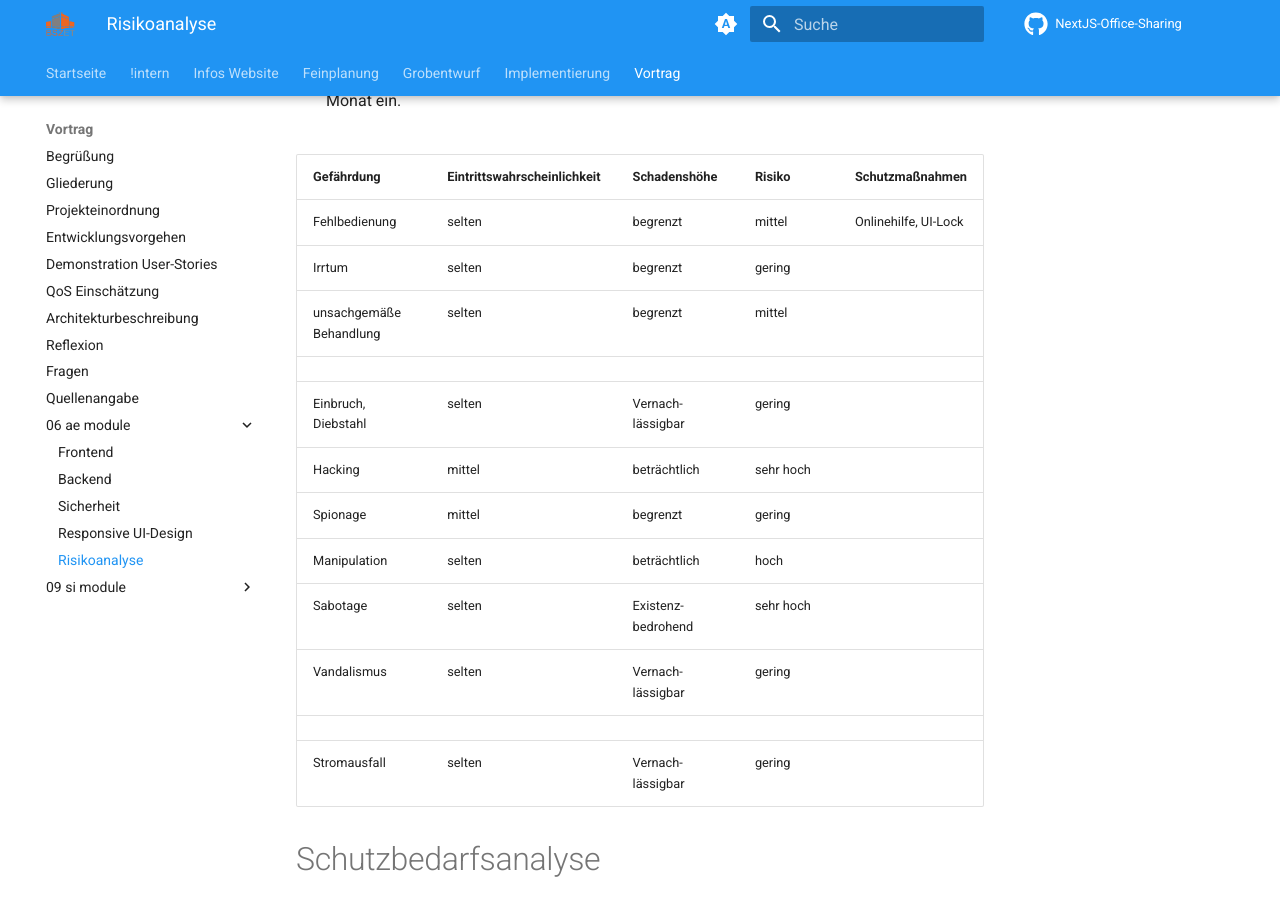
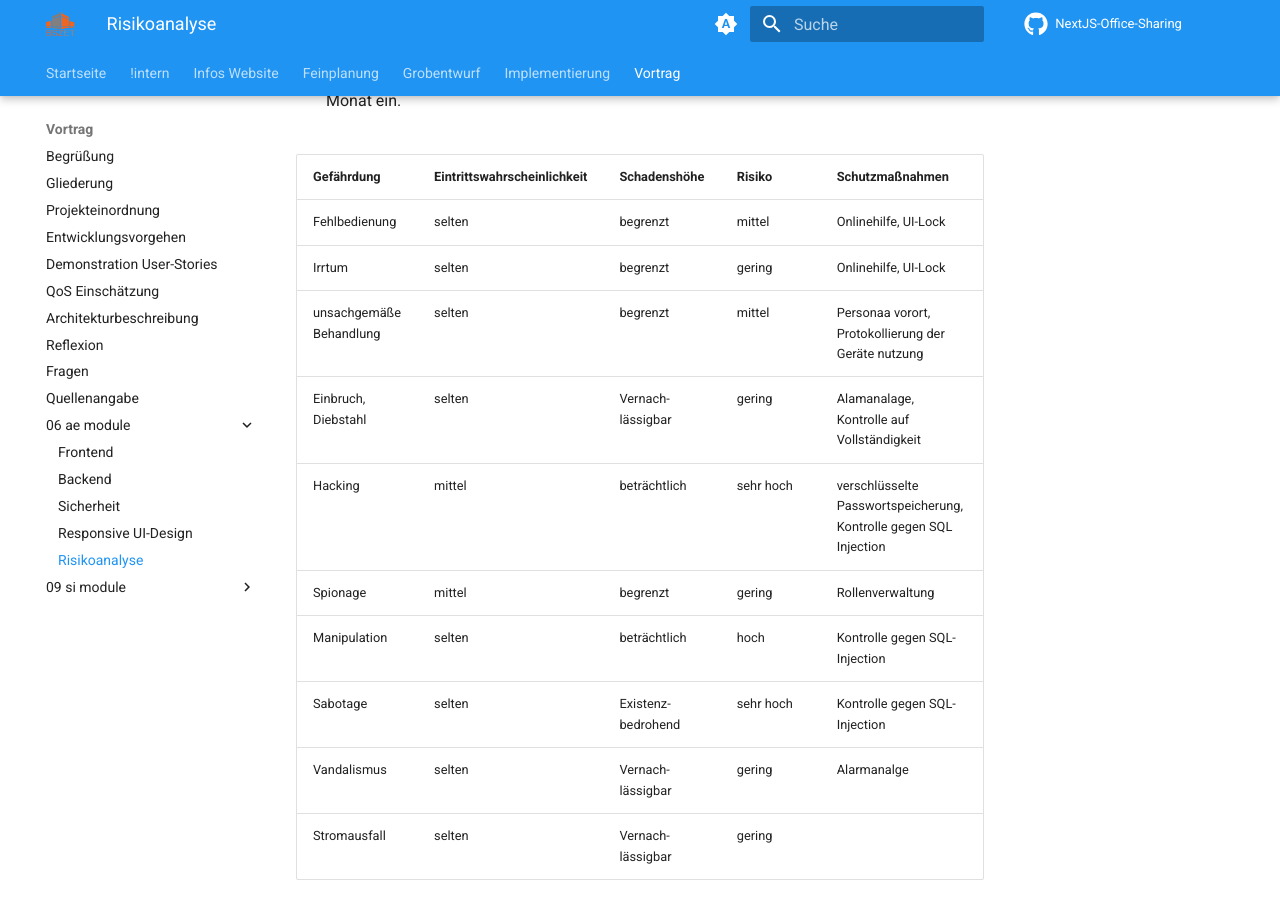
Before and after one commit to gz-bad-erzland-p2/Dokumentation, an MkDocs documentation site: the page built from docs/vortrag/06_ae-module/05_risikoanalyse.md, in a window 1280 px wide and 900 px high, scrolled down 721 px. Built offline with MkDocs 1.6.1 and Material for MkDocs 9.7.7, drawn with Linux system fonts in a browser that asks for light colours; comment, search, counter and statistics services are not loaded.

Commit message:
Update 05_risikoanalyse.md

```diff
--- a/docs/vortrag/06_ae-module/05_risikoanalyse.md
+++ b/docs/vortrag/06_ae-module/05_risikoanalyse.md
@@ -61,16 +61,14 @@ Gefährdungssituationen bestimmt sowie die Höhe des möglichen Schadens.
 | **Gefährdung**          | **Eintrittswahrscheinlichkeit** | **Schadenshöhe**   | **Risiko** | **Schutzmaßnahmen**  |
 |-------------------------|---------------------------------|--------------------|------------|----------------------|
 | Fehlbedienung           | selten                          | begrenzt           | mittel     | Onlinehilfe, UI-Lock |
-| Irrtum                  | selten                          | begrenzt           | gering     |                      |
-| unsachgemäße Behandlung | selten                          | begrenzt           | mittel     |                      |
-|                         |                                 |                    |            |                      |
-| Einbruch, Diebstahl     | selten                          | Vernach-lässigbar  | gering     |                      |
-| Hacking                 | mittel                          | beträchtlich       | sehr hoch  |                      |
-| Spionage                | mittel                          | begrenzt           | gering     |                      |
-| Manipulation            | selten                          | beträchtlich       | hoch       |                      |
-| Sabotage                | selten                          | Existenz-bedrohend | sehr hoch  |                      |
-| Vandalismus             | selten                          | Vernach-lässigbar  | gering     |                      |
-|                         |                                 |                    |            |                      |
+| Irrtum                  | selten                          | begrenzt           | gering     | Onlinehilfe, UI-Lock |
+| unsachgemäße Behandlung | selten                          | begrenzt           | mittel     | Personaa vorort, Protokollierung der Geräte nutzung |
+| Einbruch, Diebstahl     | selten                          | Vernach-lässigbar  | gering     | Alamanalage, Kontrolle auf Vollständigkeit |
+| Hacking                 | mittel                          | beträchtlich       | sehr hoch  | verschlüsselte Passwortspeicherung, Kontrolle gegen SQL Injection  |
+| Spionage                | mittel                          | begrenzt           | gering     | Rollenverwaltung     |
+| Manipulation            | selten                          | beträchtlich       | hoch       | Kontrolle gegen SQL-Injection|
+| Sabotage                | selten                          | Existenz-bedrohend | sehr hoch  | Kontrolle gegen SQL-Injection                     |
+| Vandalismus             | selten                          | Vernach-lässigbar  | gering     | Alarmanalge                    |
 | Stromausfall            | selten                          | Vernach-lässigbar  | gering     |
 
 
```
